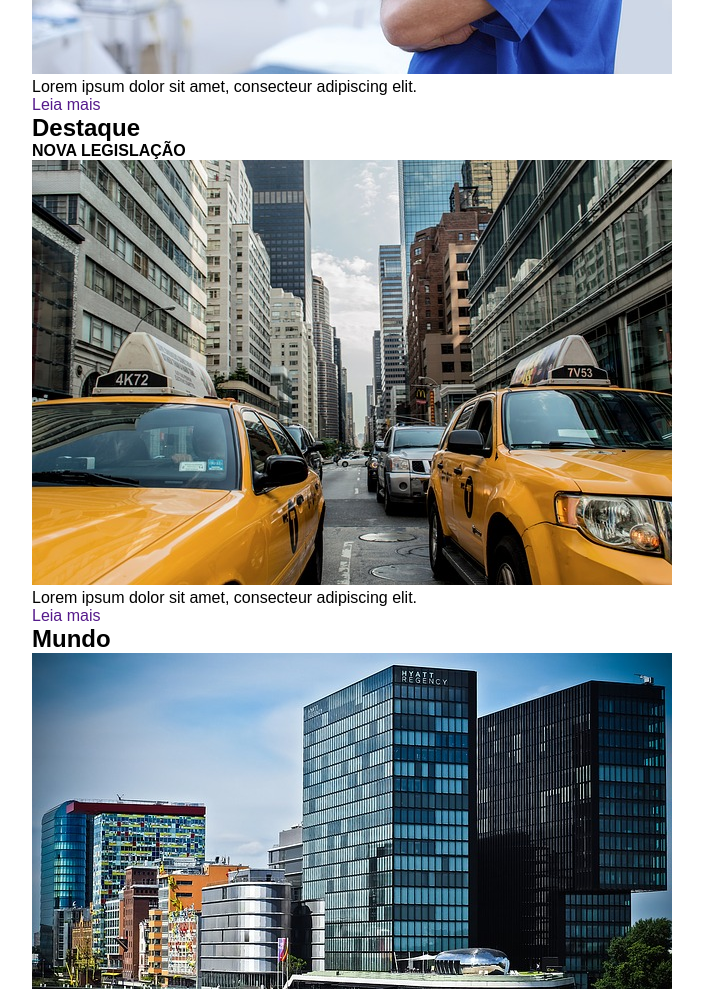
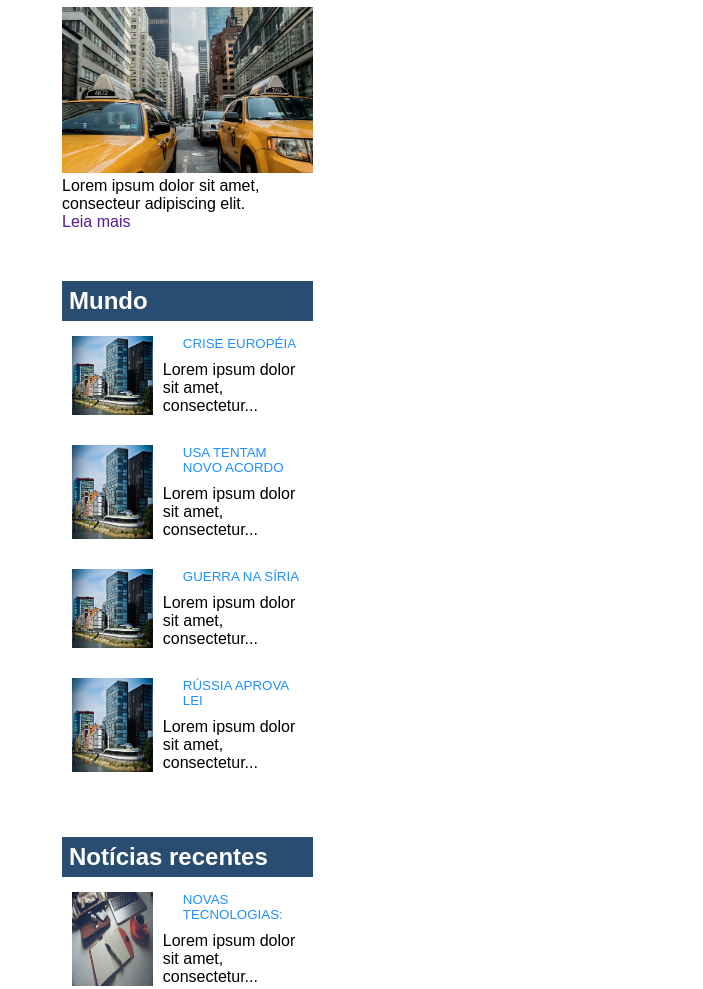
Before and after one commit to guiborlot/news-site, a plain HTML site: page index.html in a window 1280 px wide. Shown: the part 1470-2459 px from the top of the page, without its empty margins (224-927 px from the left). Drawn offline with Linux system fonts and the light colour scheme.

Commit message:
Projeto terminado

```diff
--- a/index.html
+++ b/index.html
@@ -48,6 +48,7 @@
             <input placeholder="E-mail">
             <button>Cadastrar</button>
         </div>
+        <section>
             <div class="noticias">
                 <h2>Última Entrevista</h2>
                 <h4>ENTREVISTA COM FELIPE</h4>
@@ -67,23 +68,31 @@
                 <ul>
                     <li>
                         <img src="/assets/imagens/mundo.jpg" alt="mundo">
+                        <div class="text-notice">
                             <a href="">CRISE EUROPÉIA</a>
                             <p>Lorem ipsum dolor sit amet, consectetur...</p>
+                        </div>
                     </li>
                     <li>
                         <img src="/assets/imagens/mundo.jpg" alt="mundo">
+                        <div class="text-notice">
                             <a href="">USA TENTAM NOVO ACORDO</a>
                             <p>Lorem ipsum dolor sit amet, consectetur...</p>
+                        </div>
                     </li>
                     <li>
                         <img src="/assets/imagens/mundo.jpg" alt="mundo">
+                        <div class="text-notice">
                             <a href="">GUERRA NA SÍRIA</a>
                             <p>Lorem ipsum dolor sit amet, consectetur...</p>
+                        </div>
                     </li>
                     <li>
                         <img src="/assets/imagens/mundo.jpg" alt="mundo">
+                        <div class="text-notice">
                             <a href="">RÚSSIA APROVA LEI</a>
                             <p>Lorem ipsum dolor sit amet, consectetur...</p>
+                        </div>
                     </li>
                 </ul>
             </div>
@@ -92,26 +101,35 @@
                 <ul>
                     <li>
                         <img src="/assets/imagens/tecnologia.jpg" alt="tecnologia">
+                        <div class="text-notice">
                             <a href="">NOVAS TECNOLOGIAS:</a>
                             <p>Lorem ipsum dolor sit amet, consectetur...</p>
+                        </div>
                     </li>
                     <li>
                         <img src="/assets/imagens/cidade.jpg" alt="cidade">
+                        <div class="text-notice">
                             <a href="">PARLAMENTO APROVA...</a>
                             <p>Lorem ipsum dolor sit amet, consectetur...</p>
+                        </div>
                     </li>
                     <li>
                         <img src="/assets/imagens/taxi.jpg" alt="taxi">
+                        <div class="text-notice">
                             <a href="">TEXISTAS NA CIDADE:</a>
                             <p>Lorem ipsum dolor sit amet, consectetur...</p>
+                        </div>
                     </li>
                     <li>
                         <img src="/assets/imagens/doutor.jpg" alt="doutor">
+                        <div class="text-notice">
                             <a href="">COMISSÃO APROVA...</a>
                             <p>Lorem ipsum dolor sit amet, consectetur...</p>
+                        </div>
                     </li>
                 </ul>
             </div>
+        </section>
     </div>
     <footer>
         <p>Copyright 2000-2018 Notícias cidade</p>
--- a/style/main.css
+++ b/style/main.css
@@ -79,10 +79,11 @@ header ul li a{
 
 #menu-lateral{
     width: 230px;
-    /* border: solid 2px blue; */
+    float: left;
+    display: block;
 }
 
-#menu-lateral h2{
+h2{
     display: flex;
     height: 40px;
     align-items: center;
@@ -138,4 +139,67 @@ header ul li a{
     font-size: 13pt;
 }
 
+.noticias{
+    margin-left: 30px;
+    display: block;
+    width: 46%;
+}
+
+.noticias img{
+    width: 100%;
+}
+
+h4{
+    margin: 10px 0;
+    display: inline-flex;
+    height: 30px;
+    align-items: center;
+    background-color: rgb(184, 28, 28);
+}
+
+.lista-noticias{
+    margin-top: 50px;
+    margin-left: 30px;
+    display: block;
+    width: 46%;
+}
+
+.lista-noticias img{
+    width: 100%;
+}
+
+section{
+    width: 71%;
+    float: right;
+    /* border: solid 3px red; */
+    display: flex;
+    flex-wrap: wrap;
+}
+
+.lista-noticias li{
+    padding: 15px 10px;
+    display: flex;
+    width: 100%;
+}
+
+.lista-noticias img{
+    width: 35%;
+}
+
+.text-notice{
+    display: block;
+}
+
+.text-notice a{
+    font-size: 10pt;
+    color: dodgerblue;
+    display: block;
+    margin-left: 30px;
+}
+
+.text-notice p{
+    display: block;
+    margin-top: 10px;
+    margin-left: 10px;
+}
 /* --------- Container --------- */
```
Lines whose indentation alone changed are shown as unchanged.
